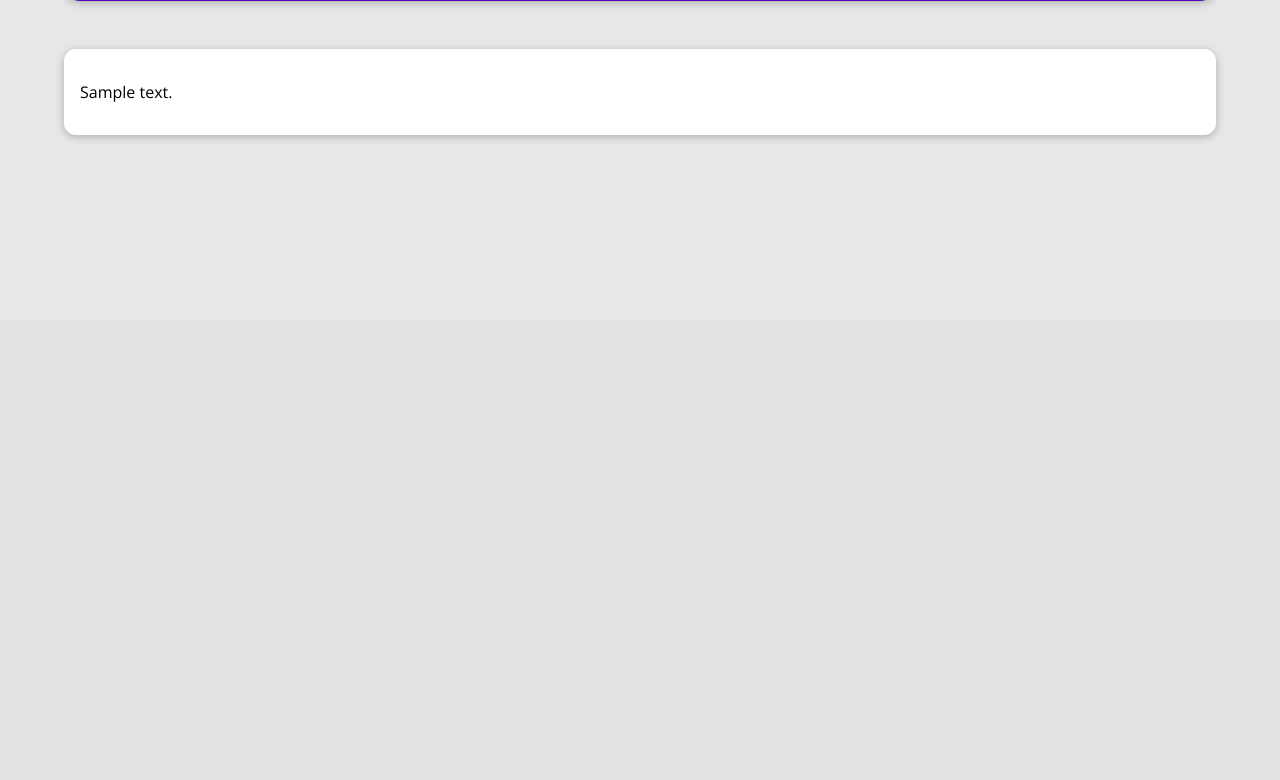
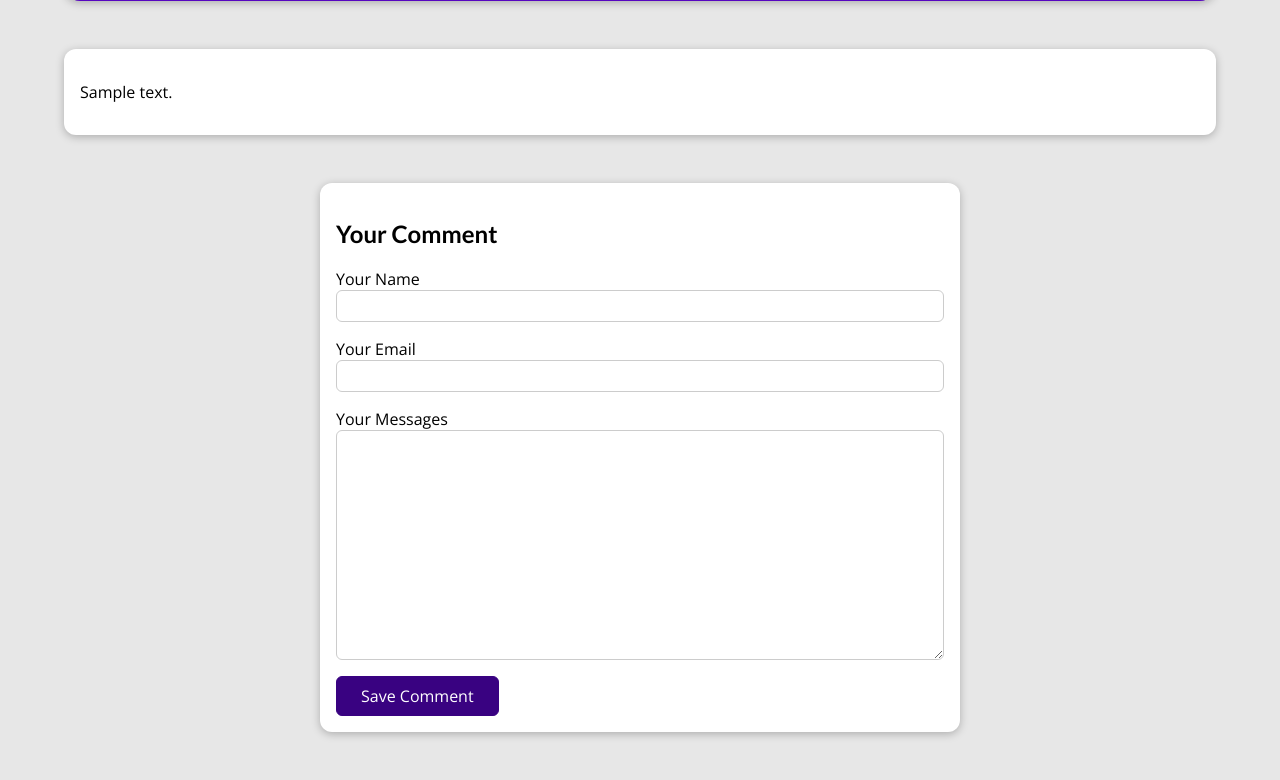
Before and after one commit to SaiSridhar783/DjangoBlog, a Django app: a page that uses blog/templates/blog/post-detail.html in a window 1280 px wide. Shown: the part 479-1259 px from the top of the page. Before the commit the page ends 618 px from the top, so only its background shows below. Run offline with Django 3.2, Linux system fonts and the light colour scheme; tables that the repository leaves empty hold one stand-in row (values such as "Sample post"); grey boxes marked "Sample" are stand-in pictures.

Commit message:
Comments Model

```diff
--- /dev/null
+++ b/blog/forms.py
@@ -0,0 +1,13 @@
+from django import forms
+from .models import Comment
+
+
+class CommentForm(forms.ModelForm):
+    class Meta:
+        model = Comment
+        exclude = ["post"]
+        labels = {
+            "user_name": "Your Name",
+            "user_email": "Your Email",
+            "text": "Your Messages"
+        }
--- a/blog/models.py
+++ b/blog/models.py
@@ -35,3 +35,12 @@ class Post(models.Model):
         Author, on_delete=models.SET_NULL, related_name="posts", null=True)
 
     tags = models.ManyToManyField(Tag)
+
+
+class Comment(models.Model):
+    user_name = models.CharField(max_length=120)
+    user_email = models.EmailField()
+    text = models.TextField(max_length=450)
+
+    post = models.ForeignKey(
+        Post, on_delete=models.CASCADE, related_name="comments")
--- a/blog/templates/blog/post-detail.html
+++ b/blog/templates/blog/post-detail.html
@@ -30,4 +30,21 @@
 <main>
     {{post.content|linebreaks}}
 </main>
+
+<section id="comment-form">
+    <h2>Your Comment</h2>
+    <form action="">
+        {% csrf_token %}
+
+        {% for form_field in comment_form %}
+        <div class="form-control">
+            {{form_field.label}}
+            {{form_field}}
+            {{form_field.errors}}
+        </div>
+        {% endfor %}
+
+        <button>Save Comment</button>
+    </form>
+</section>
 {% endblock %}
--- a/blog/views.py
+++ b/blog/views.py
@@ -2,6 +2,7 @@ from django.shortcuts import get_object_or_404, render
 from django.views.generic import ListView, DetailView
 
 from .models import Post
+from .forms import CommentForm
 
 # Create your views here.
 
@@ -32,4 +33,5 @@ class SinglePostView(DetailView):
     def get_context_data(self, **kwargs):
         context = super().get_context_data(**kwargs)
         context["post_tags"] = self.object.tags.all()
+        context["comment_form"] = CommentForm()
         return context
```
Also changed, not shown: blog/migrations/0003_comment.py (added).
